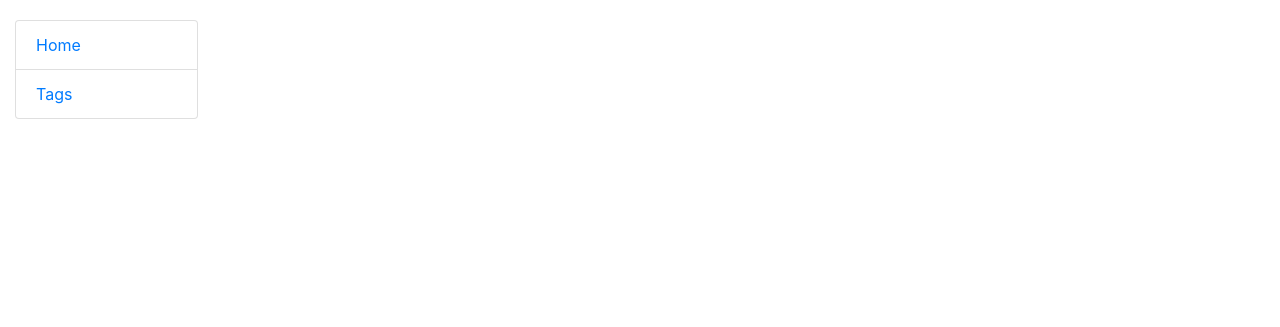
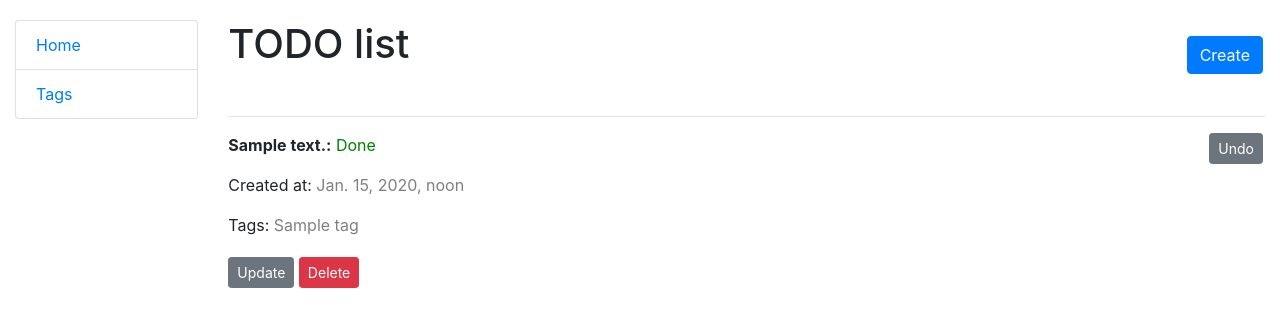
Before and after one commit to NataliiaPodoroha/todo-list, a Django app: page / in a window 1280 px wide. Before the commit the part shown is almost empty. Shown: the top 327 px of the page. Run offline with Django 4.2, Linux system fonts and the light colour scheme; tables that the repository leaves empty hold one stand-in row (values such as "Sample post").

Commit message:
Update Index template

```diff
--- a/templates/todo/index.html
+++ b/templates/todo/index.html
@@ -1,5 +1,49 @@
 {% extends "base.html" %}
 
 {% block content %}
-
+  <h1>
+    TODO list
+    <a href="{% url 'todo:task-create' %}" class="btn btn-primary link-to-page mt-3">
+      Create
+    </a>
+  </h1>
+  <br>
+  {% for task in task_list %}
+    <hr>
+    <p>
+      <form method="post" action="{% url 'todo:toggle-task-status' pk=task.id %}">
+      {% csrf_token %}
+      <b>{{ task.content }}:</b>
+        {% if task.is_completed %}
+          <span style="color: green">Done</span>
+          <button type="submit" class="btn btn-sm btn-secondary link-to-page">Undo</button>
+        {% else %}
+          <span style="color: red">Not done</span>
+          <button type="submit" class="btn btn-sm btn-success link-to-page">Complete</button>
+        {% endif %}
+      </form>
+    </p>
+    <p>
+      Created at:
+      <span style="color: gray">{{ task.created_at }}</span>
+    </p>
+    {% if task.deadline and task.is_completed == False %}
+      <p>
+        Deadline:
+        <span style="color: gray">{{ task.deadline }}</span>
+      </p>
+    {% endif %}
+    <p>
+      Tags:
+      {% for tag in task.tag.all %}
+        <span style="color: gray">{{ tag.name }}</span>
+      {% endfor %}
+    </p>
+    <p style="margin-top: 20px">
+      <a href="{% url 'todo:task-update' pk=task.id %}" class="btn btn-secondary btn-sm">Update</a>
+      <a href="{% url 'todo:task-delete' pk=task.id %}" class="btn btn-danger btn-sm">Delete</a>
+    </p>
+  {% empty %}
+    <p>No tasks!</p>
+  {% endfor %}
 {% endblock %}
```
